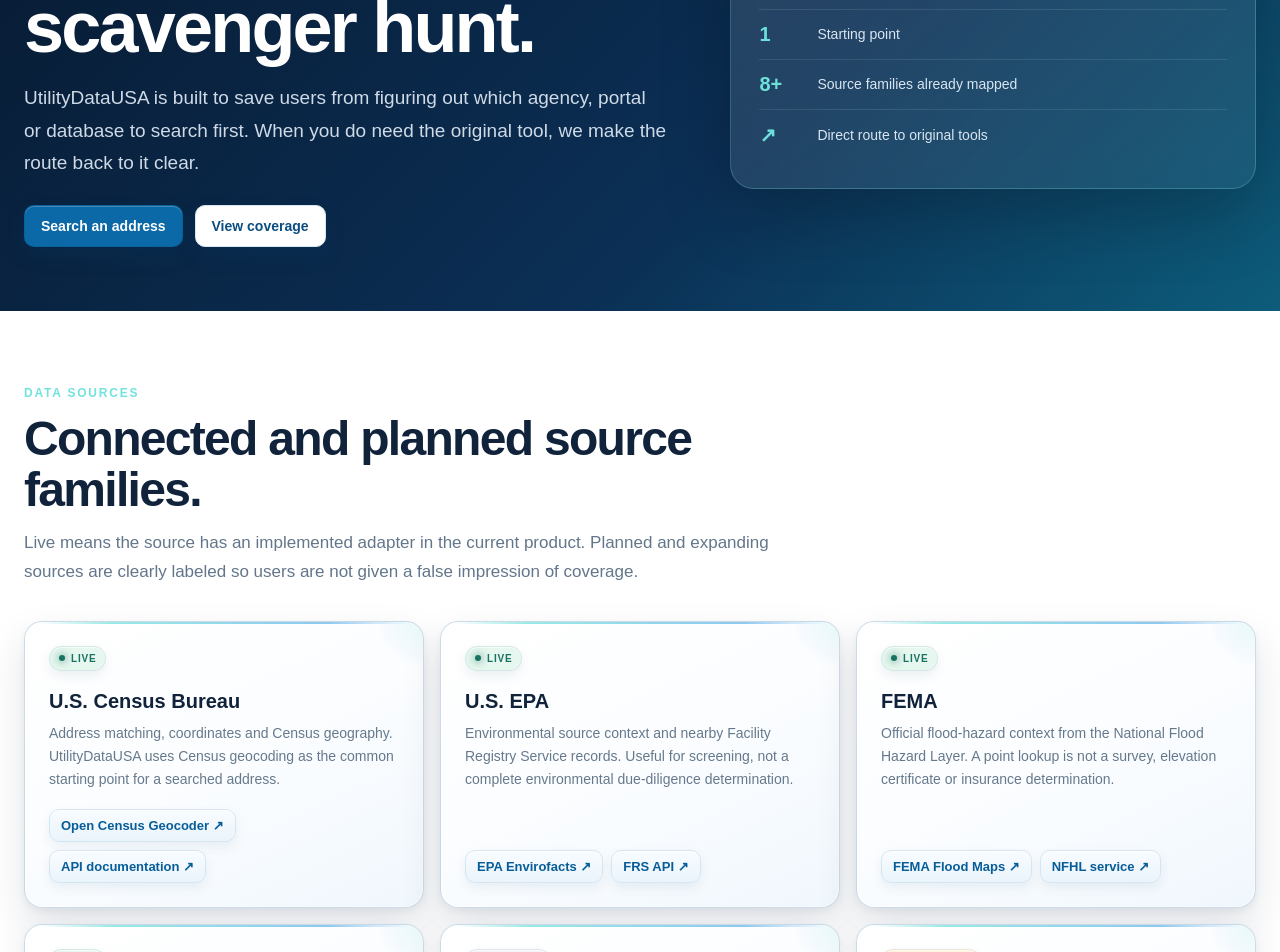
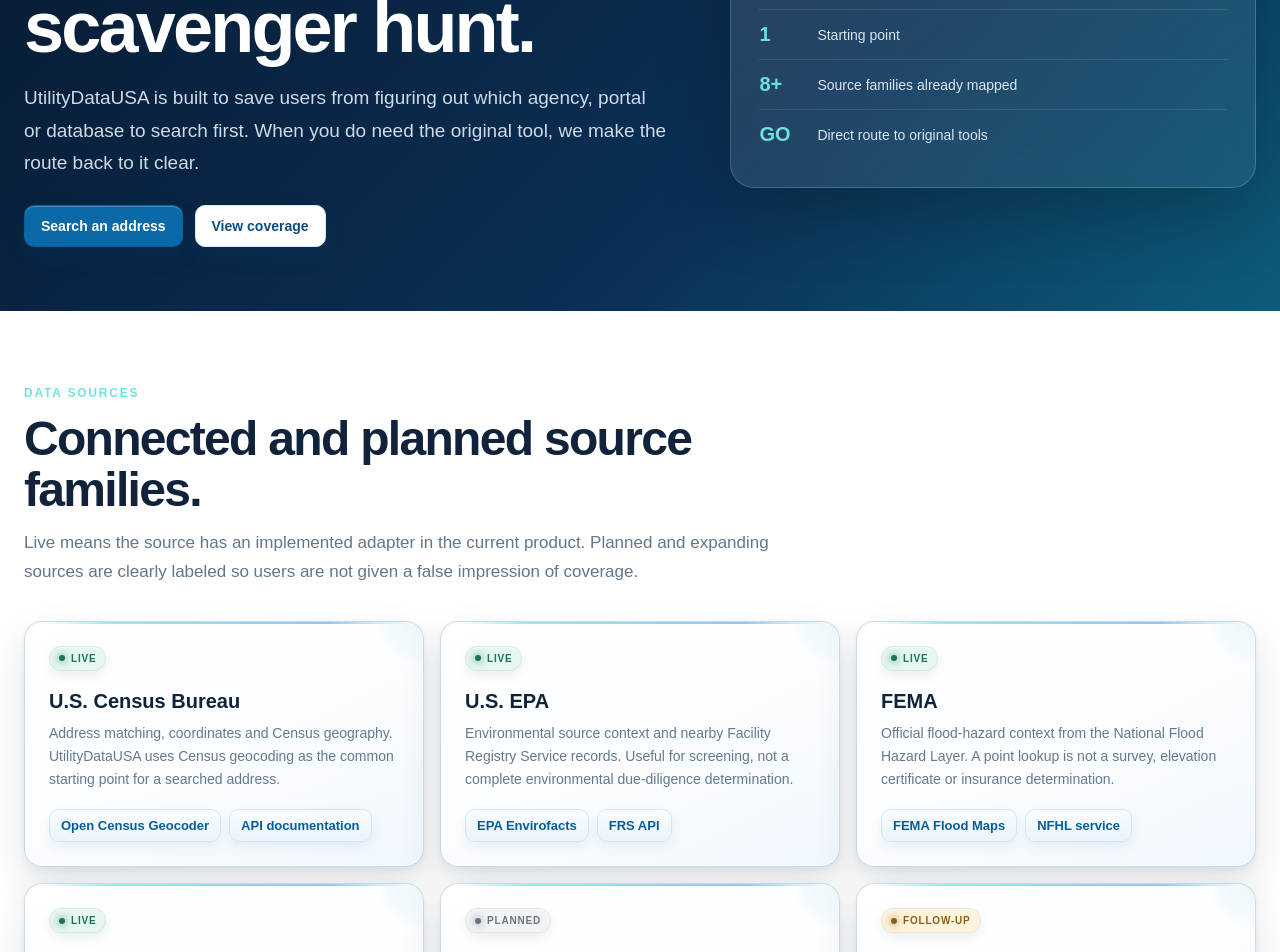
Before and after one commit to HenrikBrixCare/utilitydatausa, a Next.js app: page /resources in a window 1280 px wide. Shown: the part 400-1352 px from the top of the page. Built offline with nearby package versions, Linux system fonts and the light colour scheme.

Commit message:
Refine UtilityDataUSA resource links

```diff
--- a/app/resources/page.tsx
+++ b/app/resources/page.tsx
@@ -24,17 +24,17 @@
       <SiteHeader active="/resources" />
       <section className="product-page-hero"><div className="portal-container">
         <div><span className="product-page-eyebrow">Resources</span><h1>The official tools — without the scavenger hunt.</h1><p>UtilityDataUSA is built to save users from figuring out which agency, portal or database to search first. When you do need the original tool, we make the route back to it clear.</p><div className="product-cta-row"><Link className="product-button" href="/">Search an address</Link><Link className="product-button secondary" href="/data-coverage">View coverage</Link></div></div>
-        <aside className="product-page-hero-card"><strong>Your public-data shortcut.</strong><p>Search once in UtilityDataUSA. Go deeper in the official source only when you need to.</p><div className="value-metric"><b>1</b><span>Starting point</span></div><div className="value-metric"><b>8+</b><span>Source families already mapped</span></div><div className="value-metric"><b>↗</b><span>Direct route to original tools</span></div></aside>
+        <aside className="product-page-hero-card"><strong>Your public-data shortcut.</strong><p>Search once in UtilityDataUSA. Go deeper in the official source only when you need to.</p><div className="value-metric"><b>1</b><span>Starting point</span></div><div className="value-metric"><b>8+</b><span>Source families already mapped</span></div><div className="value-metric"><b>GO</b><span>Direct route to original tools</span></div></aside>
       </div></section>
 
       <section className="product-section white" id="data-sources"><div className="portal-container">
         <div className="product-section-head"><span className="product-page-eyebrow">Data sources</span><h2>Connected and planned source families.</h2><p>Live means the source has an implemented adapter in the current product. Planned and expanding sources are clearly labeled so users are not given a false impression of coverage.</p></div>
-        <div className="resource-grid">{resources.map((resource) => <article className="resource-card" id={resource.id} key={resource.title}><span className={`status-pill ${resource.cls}`}>{resource.status}</span><h3>{resource.title}</h3><p>{resource.text}</p><div className="resource-links">{resource.links.map(([label,url]) => <a href={url} target="_blank" rel="noreferrer" key={url}>{label} ↗</a>)}</div></article>)}</div>
+        <div className="resource-grid">{resources.map((resource) => <article className="resource-card" id={resource.id} key={resource.title}><span className={`status-pill ${resource.cls}`}>{resource.status}</span><h3>{resource.title}</h3><p>{resource.text}</p><div className="resource-links">{resource.links.map(([label,url]) => <a href={url} target="_blank" rel="noreferrer" key={url}>{label}</a>)}</div></article>)}</div>
       </div></section>
 
       <section className="product-section navy" id="official-tools"><div className="portal-container">
         <div className="product-section-head"><span className="product-page-eyebrow">Official tools</span><h2>Useful destinations when you need to go deeper.</h2><p>These links remain outside UtilityDataUSA because the original agencies and safety systems are the authority for their own data and procedures.</p></div>
-        <div className="link-list"><a href="https://geocoding.geo.census.gov/geocoder/" target="_blank" rel="noreferrer">Census Geocoder <span>Open ↗</span></a><a href="https://www.fema.gov/flood-maps" target="_blank" rel="noreferrer">FEMA Flood Maps <span>Open ↗</span></a><a href="https://www.epa.gov/enviro" target="_blank" rel="noreferrer">EPA Envirofacts <span>Open ↗</span></a><a href="https://waterdata.usgs.gov/" target="_blank" rel="noreferrer">USGS Water Data <span>Open ↗</span></a><a href="https://pvnpms.phmsa.dot.gov/" target="_blank" rel="noreferrer">NPMS Public Viewer <span>Open ↗</span></a><a href="https://call811.com/811-in-your-state/" target="_blank" rel="noreferrer">811 in Your State <span>Open ↗</span></a><a href="https://www.eia.gov/opendata/" target="_blank" rel="noreferrer">EIA Open Data <span>Open ↗</span></a><a href="https://www.usa.gov/state-governments" target="_blank" rel="noreferrer">State Governments <span>Open ↗</span></a></div>
+        <div className="link-list"><a href="https://geocoding.geo.census.gov/geocoder/" target="_blank" rel="noreferrer">Census Geocoder <span>Open</span></a><a href="https://www.fema.gov/flood-maps" target="_blank" rel="noreferrer">FEMA Flood Maps <span>Open</span></a><a href="https://www.epa.gov/enviro" target="_blank" rel="noreferrer">EPA Envirofacts <span>Open</span></a><a href="https://waterdata.usgs.gov/" target="_blank" rel="noreferrer">USGS Water Data <span>Open</span></a><a href="https://pvnpms.phmsa.dot.gov/" target="_blank" rel="noreferrer">NPMS Public Viewer <span>Open</span></a><a href="https://call811.com/811-in-your-state/" target="_blank" rel="noreferrer">811 in Your State <span>Open</span></a><a href="https://www.eia.gov/opendata/" target="_blank" rel="noreferrer">EIA Open Data <span>Open</span></a><a href="https://www.usa.gov/state-governments" target="_blank" rel="noreferrer">State Governments <span>Open</span></a></div>
       </div></section>
 
       <section className="product-section white" id="source-transparency"><div className="portal-container">
```
